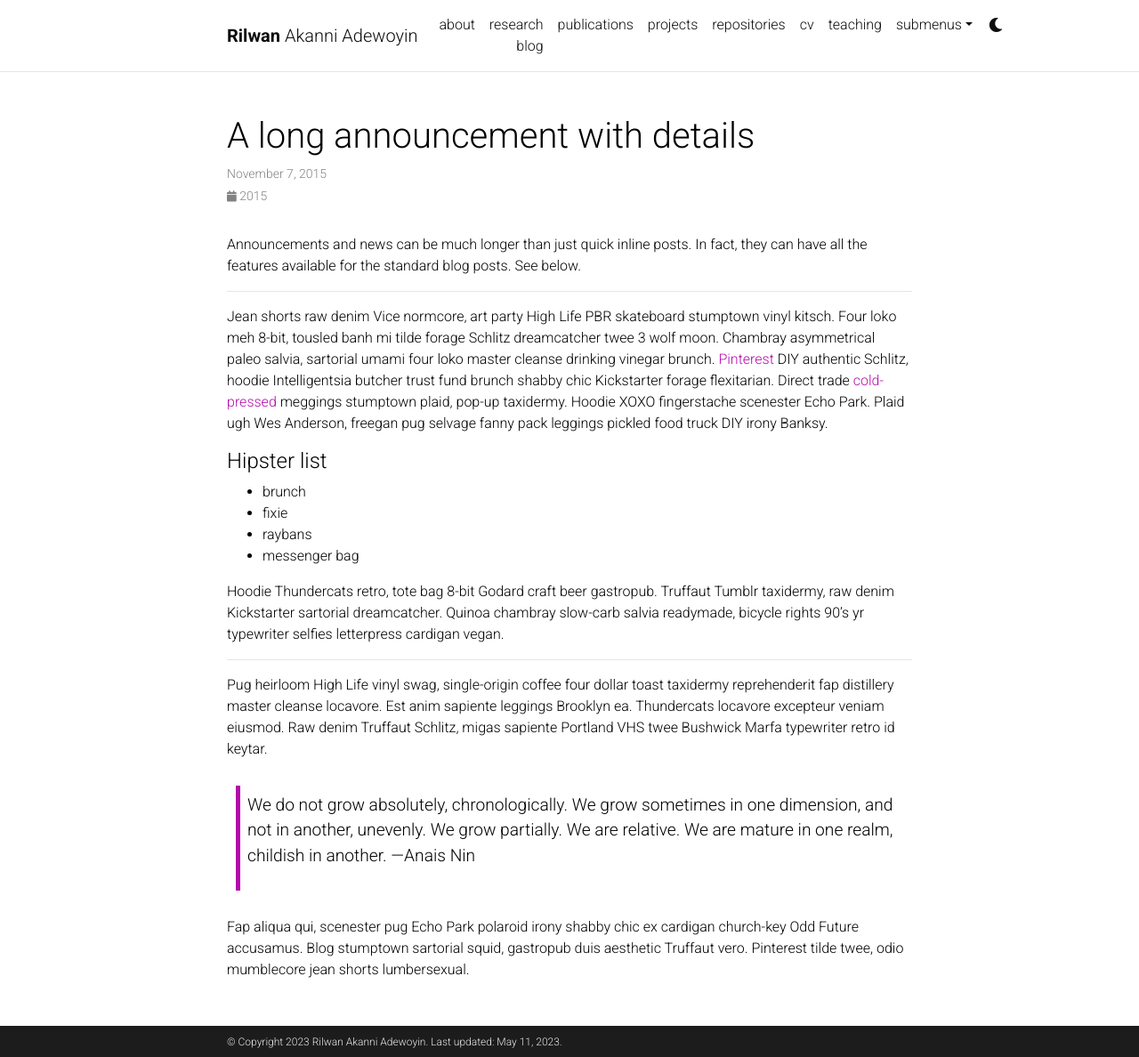
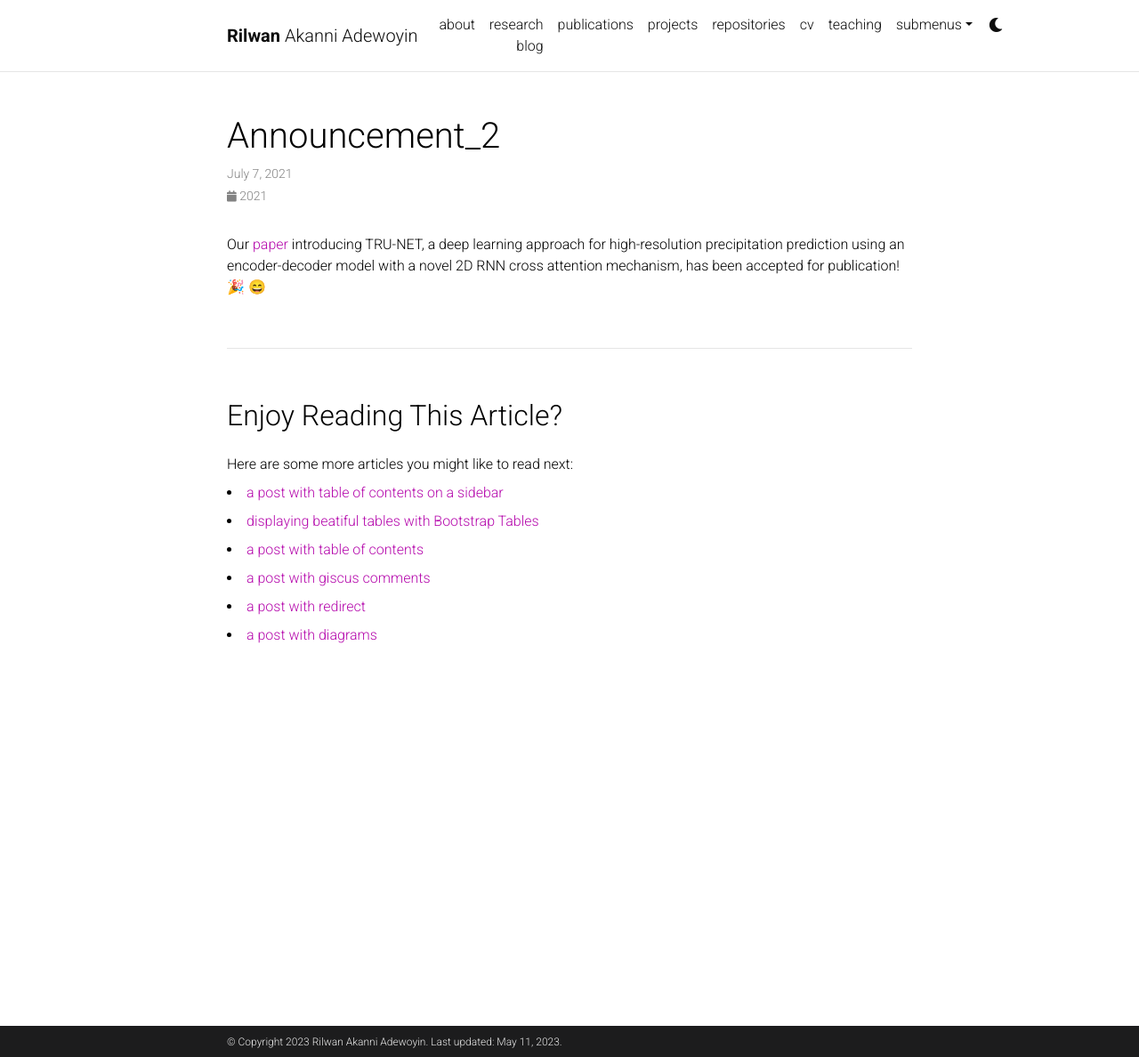
Before and after one commit to Rilwan-Adewoyin/Rilwan-Adewoyin.github.io-old, a Jekyll site: the page built from _news/announcement_2.md, in a window 1280 px wide and 1188 px high. Shown: the whole window at 89% size. Built offline with Jekyll 4.4.1, drawn with Linux system fonts in a browser that asks for light colours; emoji names are drawn with the system emoji font; comment, search, counter and statistics services are not loaded; a style sheet for code colours, icons or effects is not loaded.

Commit message:
added announcements

```diff
--- a/_news/announcement_2.md
+++ b/_news/announcement_2.md
@@ -1,32 +1,7 @@
 ---
 layout: post
-title: A long announcement with details
-date: 2015-11-07 16:11:00-0400
-inline: false
-related_posts: false
+date: 2021-07-07 15:59:00-0400
+inline: true
 ---
 
-Announcements and news can be much longer than just quick inline posts. In fact, they can have all the features available for the standard blog posts. See below.
-
-***
-
-Jean shorts raw denim Vice normcore, art party High Life PBR skateboard stumptown vinyl kitsch. Four loko meh 8-bit, tousled banh mi tilde forage Schlitz dreamcatcher twee 3 wolf moon. Chambray asymmetrical paleo salvia, sartorial umami four loko master cleanse drinking vinegar brunch. <a href="https://www.pinterest.com">Pinterest</a> DIY authentic Schlitz, hoodie Intelligentsia butcher trust fund brunch shabby chic Kickstarter forage flexitarian. Direct trade <a href="https://en.wikipedia.org/wiki/Cold-pressed_juice">cold-pressed</a> meggings stumptown plaid, pop-up taxidermy. Hoodie XOXO fingerstache scenester Echo Park. Plaid ugh Wes Anderson, freegan pug selvage fanny pack leggings pickled food truck DIY irony Banksy.
-
-#### Hipster list
-<ul>
-    <li>brunch</li>
-    <li>fixie</li>
-    <li>raybans</li>
-    <li>messenger bag</li>
-</ul>
-
-Hoodie Thundercats retro, tote bag 8-bit Godard craft beer gastropub. Truffaut Tumblr taxidermy, raw denim Kickstarter sartorial dreamcatcher. Quinoa chambray slow-carb salvia readymade, bicycle rights 90's yr typewriter selfies letterpress cardigan vegan.
-
-***
-
-Pug heirloom High Life vinyl swag, single-origin coffee four dollar toast taxidermy reprehenderit fap distillery master cleanse locavore. Est anim sapiente leggings Brooklyn ea. Thundercats locavore excepteur veniam eiusmod. Raw denim Truffaut Schlitz, migas sapiente Portland VHS twee Bushwick Marfa typewriter retro id keytar.
-
-> We do not grow absolutely, chronologically. We grow sometimes in one dimension, and not in another, unevenly. We grow partially. We are relative. We are mature in one realm, childish in another.
-> —Anais Nin
-
-Fap aliqua qui, scenester pug Echo Park polaroid irony shabby chic ex cardigan church-key Odd Future accusamus. Blog stumptown sartorial squid, gastropub duis aesthetic Truffaut vero. Pinterest tilde twee, odio mumblecore jean shorts lumbersexual.
+Our [paper](https://link.springer.com/article/10.1007/s10994-021-06022-6) introducing TRU-NET, a deep learning approach for high-resolution precipitation prediction using an encoder-decoder model with a novel 2D RNN cross attention mechanism, has been accepted for publication! :tada: :smile:
```
Also changed, not shown: _news/announcement_1.md (+2 -3 lines), _news/announcement_3.md (+2 -3 lines), _news/announcement_4.md (added, +7 -0 lines), _news/announcement_5.md (added, +7 -0 lines), _news/announcement_6.md (added, +7 -0 lines), _news/announcement_7.md (added, +7 -0 lines).
